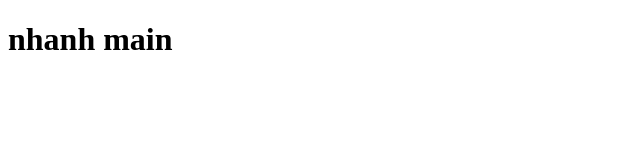
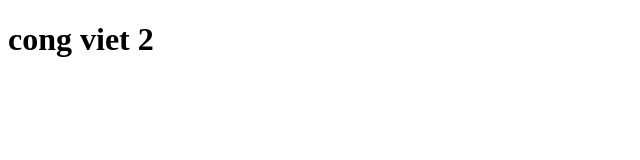
Before and after one commit to thanhsang1507/duan5, a plain HTML site: page index.html in a window 1280 px wide. Shown: the whole page, without its empty margins (0-640 px from the left). Drawn offline with Linux system fonts and the light colour scheme.

Commit message:
2. cong viet2 commit lan 2

```diff
--- a/index.html
+++ b/index.html
@@ -8,7 +8,7 @@
 </head>
 
 <body>
-    <h1>nhanh main</h1>
+    <h1>cong viet 2</h1>
 </body>
 
 </html>
```
